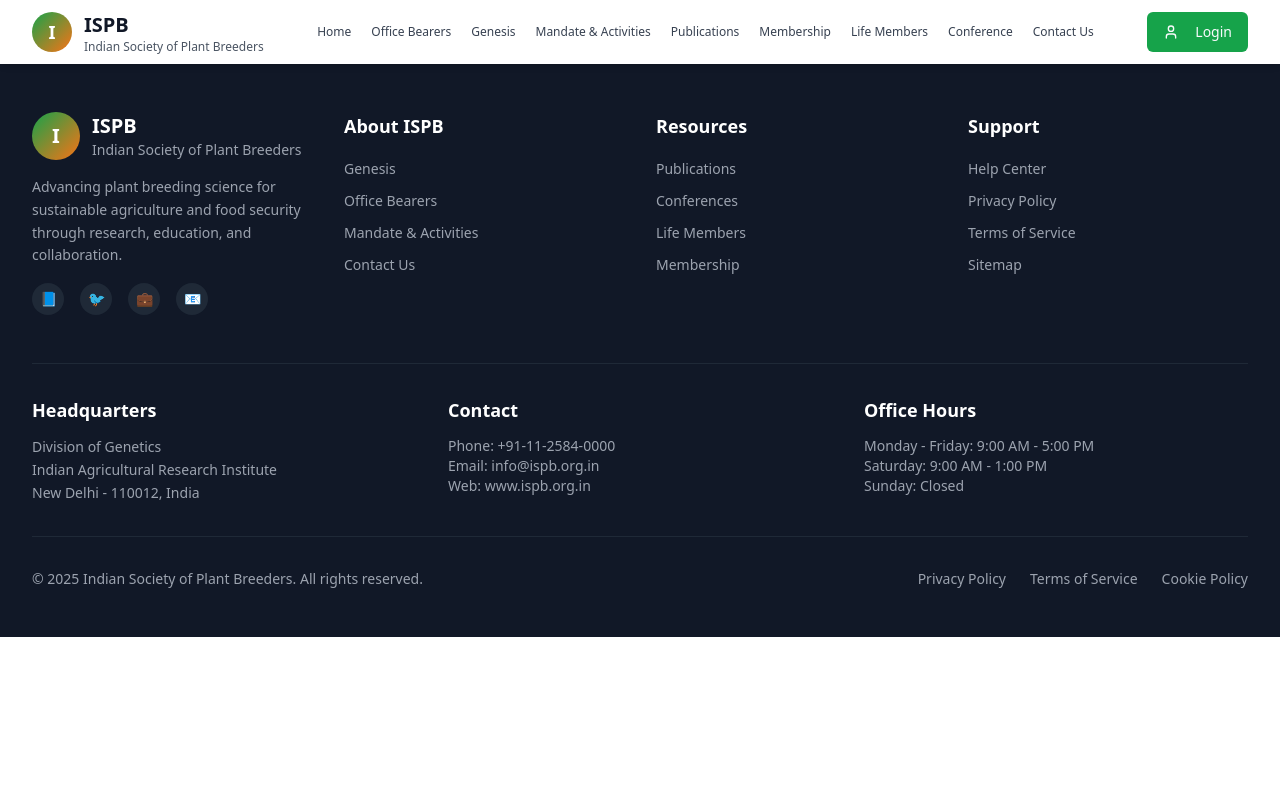
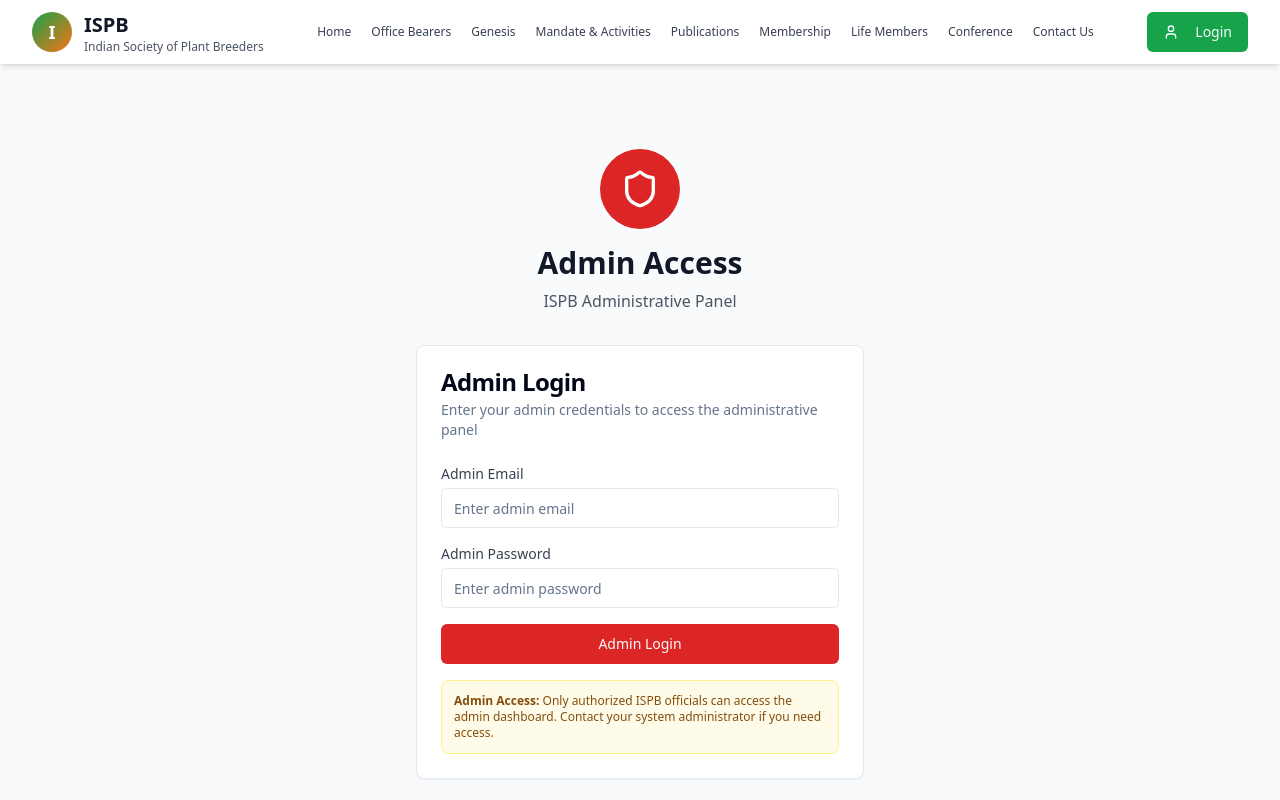
Before and after one commit to Soundar1309/ispb-society, a React (Vite) app: page /admin-login in a window 1280 px wide. Shown: the top 800 px of the page. Built offline with nearby package versions, Linux system fonts and the light colour scheme.

Commit message:
Add admin login functionality
Implement admin login within the existing authentication system.

```diff
--- /dev/null
+++ b/src/components/AdminLogin.tsx
@@ -0,0 +1,131 @@
+
+import { useState } from 'react';
+import { useNavigate } from 'react-router-dom';
+import { supabase } from '@/integrations/supabase/client';
+import { Button } from '@/components/ui/button';
+import { Input } from '@/components/ui/input';
+import { Card, CardContent, CardDescription, CardHeader, CardTitle } from '@/components/ui/card';
+import { toast } from 'sonner';
+import { Shield } from 'lucide-react';
+
+const AdminLogin = () => {
+  const [isLoading, setIsLoading] = useState(false);
+  const [email, setEmail] = useState('');
+  const [password, setPassword] = useState('');
+  const navigate = useNavigate();
+
+  const handleAdminLogin = async (e: React.FormEvent) => {
+    e.preventDefault();
+    setIsLoading(true);
+
+    try {
+      // Sign in the user
+      const { data: authData, error: authError } = await supabase.auth.signInWithPassword({
+        email,
+        password,
+      });
+
+      if (authError) {
+        toast.error(authError.message);
+        return;
+      }
+
+      if (authData.user) {
+        // Check if user has admin role
+        const { data: roleData, error: roleError } = await supabase
+          .from('user_roles')
+          .select('role')
+          .eq('user_id', authData.user.id)
+          .eq('role', 'admin')
+          .single();
+
+        if (roleError || !roleData) {
+          // Sign out the user if they're not an admin
+          await supabase.auth.signOut();
+          toast.error('Access denied. Admin privileges required.');
+          return;
+        }
+
+        toast.success('Admin login successful!');
+        navigate('/admin');
+      }
+    } catch (error) {
+      toast.error('An unexpected error occurred');
+    } finally {
+      setIsLoading(false);
+    }
+  };
+
+  return (
+    <div className="min-h-screen bg-gray-50 flex items-center justify-center py-12 px-4 sm:px-6 lg:px-8">
+      <div className="max-w-md w-full space-y-8">
+        <div className="text-center">
+          <div className="mx-auto w-20 h-20 bg-red-600 rounded-full flex items-center justify-center mb-4">
+            <Shield className="w-10 h-10 text-white" />
+          </div>
+          <h2 className="text-3xl font-bold text-gray-900">Admin Access</h2>
+          <p className="mt-2 text-gray-600">ISPB Administrative Panel</p>
+        </div>
+
+        <Card>
+          <CardHeader>
+            <CardTitle>Admin Login</CardTitle>
+            <CardDescription>
+              Enter your admin credentials to access the administrative panel
+            </CardDescription>
+          </CardHeader>
+          <CardContent>
+            <form onSubmit={handleAdminLogin} className="space-y-4">
+              <div>
+                <label htmlFor="email" className="block text-sm font-medium text-gray-700 mb-1">
+                  Admin Email
+                </label>
+                <Input
+                  id="email"
+                  type="email"
+                  value={email}
+                  onChange={(e) => setEmail(e.target.value)}
+                  placeholder="Enter admin email"
+                  required
+                  disabled={isLoading}
+                />
+              </div>
+
+              <div>
+                <label htmlFor="password" className="block text-sm font-medium text-gray-700 mb-1">
+                  Admin Password
+                </label>
+                <Input
+                  id="password"
+                  type="password"
+                  value={password}
+                  onChange={(e) => setPassword(e.target.value)}
+                  placeholder="Enter admin password"
+                  required
+                  disabled={isLoading}
+                />
+              </div>
+
+              <Button
+                type="submit"
+                className="w-full bg-red-600 hover:bg-red-700"
+                disabled={isLoading}
+              >
+                {isLoading ? 'Signing in...' : 'Admin Login'}
+              </Button>
+            </form>
+
+            <div className="mt-4 p-3 bg-yellow-50 border border-yellow-200 rounded-lg">
+              <p className="text-yellow-800 text-xs">
+                <strong>Admin Access:</strong> Only authorized ISPB officials can access the admin dashboard.
+                Contact your system administrator if you need access.
+              </p>
+            </div>
+          </CardContent>
+        </Card>
+      </div>
+    </div>
+  );
+};
+
+export default AdminLogin;
--- a/src/components/LoginModal.tsx
+++ b/src/components/LoginModal.tsx
@@ -1,5 +1,6 @@
 
 import { useState } from 'react';
+import { Link } from 'react-router-dom';
 import { X } from 'lucide-react';
 
 interface LoginModalProps {
@@ -50,7 +51,7 @@ const LoginModal = ({ isOpen, onClose }: LoginModalProps) => {
                   : 'text-gray-600 hover:text-gray-900'
               }`}
             >
-              Admin Login
+              Admin Access
             </button>
           </div>
         </div>
@@ -173,40 +174,20 @@ const LoginModal = ({ isOpen, onClose }: LoginModalProps) => {
                 Admin access for managing life members, tracking payments, and exporting data.
               </p>
 
-              <form className="space-y-4">
-                <div>
-                  <label className="block text-sm font-medium text-gray-700 mb-1">
-                    Admin Email
-                  </label>
-                  <input
-                    type="email"
-                    className="w-full px-3 py-2 border border-gray-300 rounded-lg focus:ring-2 focus:ring-green-500 focus:border-transparent"
-                    placeholder="Enter admin email"
-                  />
-                </div>
-
-                <div>
-                  <label className="block text-sm font-medium text-gray-700 mb-1">
-                    Admin Password
-                  </label>
-                  <input
-                    type="password"
-                    className="w-full px-3 py-2 border border-gray-300 rounded-lg focus:ring-2 focus:ring-green-500 focus:border-transparent"
-                    placeholder="Enter admin password"
-                  />
-                </div>
-
-                <button
-                  type="submit"
-                  className="w-full bg-red-600 text-white py-3 rounded-lg font-semibold hover:bg-red-700 transition-colors"
+              <div className="text-center">
+                <Link
+                  to="/admin-login"
+                  onClick={onClose}
+                  className="inline-block w-full bg-red-600 text-white py-3 px-4 rounded-lg font-semibold hover:bg-red-700 transition-colors text-center"
                 >
-                  Admin Login
-                </button>
-              </form>
+                  Go to Admin Login
+                </Link>
+              </div>
 
               <div className="bg-yellow-50 border border-yellow-200 rounded-lg p-3">
                 <p className="text-yellow-800 text-xs">
                   <strong>Admin Access:</strong> Only authorized ISPB officials can access the admin dashboard.
+                  You will be redirected to a secure admin login page.
                 </p>
               </div>
             </div>
--- a/src/pages/Index.tsx
+++ b/src/pages/Index.tsx
@@ -13,6 +13,7 @@ import LifeMembers from '@/components/LifeMembers';
 import Conference from '@/components/Conference';
 import ContactForm from '@/components/ContactForm';
 import AuthPage from '@/components/AuthPage';
+import AdminLogin from '@/components/AdminLogin';
 import AdminPanel from '@/components/AdminPanel';
 import UserDashboard from '@/components/UserDashboard';
 import ProtectedRoute from '@/components/ProtectedRoute';
@@ -27,6 +28,7 @@ const Index = () => {
             <Routes>
               <Route path="/" element={<HomePage />} />
               <Route path="/auth" element={<AuthPage />} />
+              <Route path="/admin-login" element={<AdminLogin />} />
               <Route path="/office-bearers" element={<OfficeBearers />} />
               <Route path="/genesis" element={<Genesis />} />
               <Route path="/mandate-activities" element={<MandateActivities />} />
```
